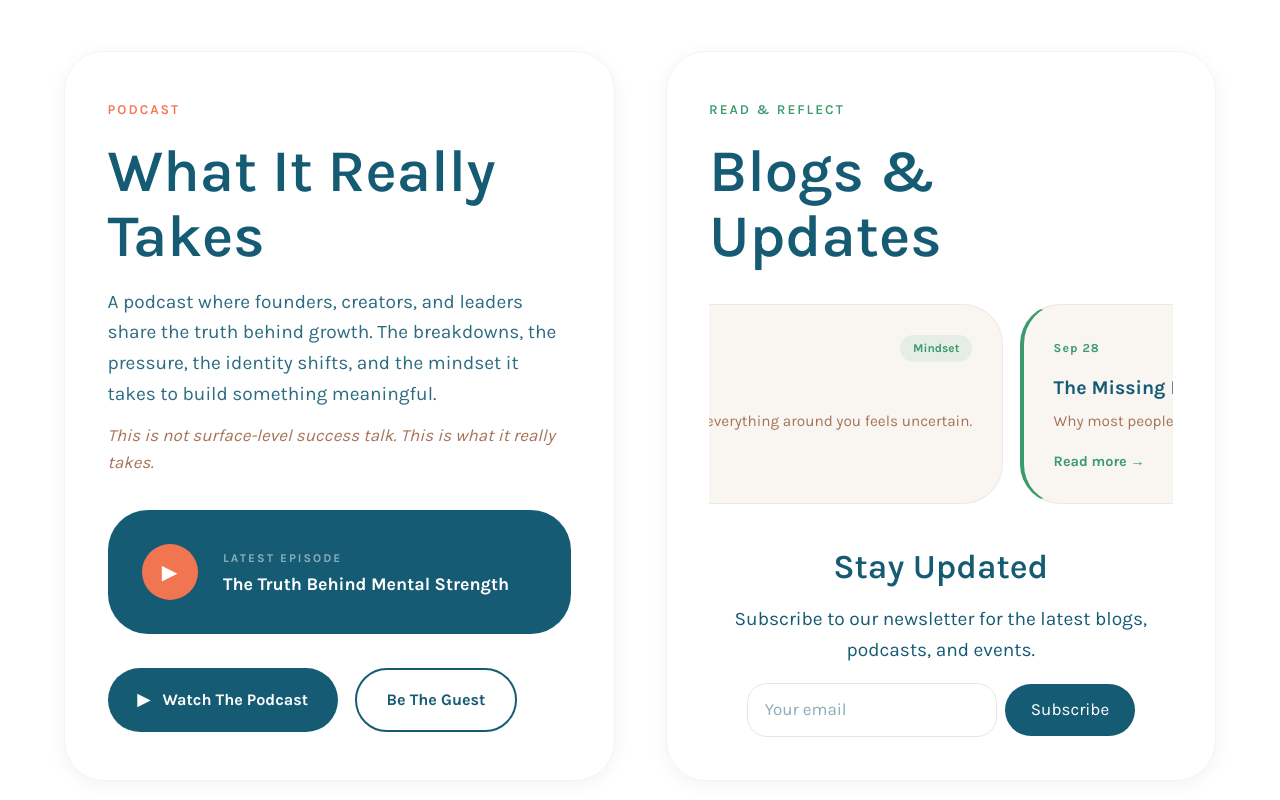
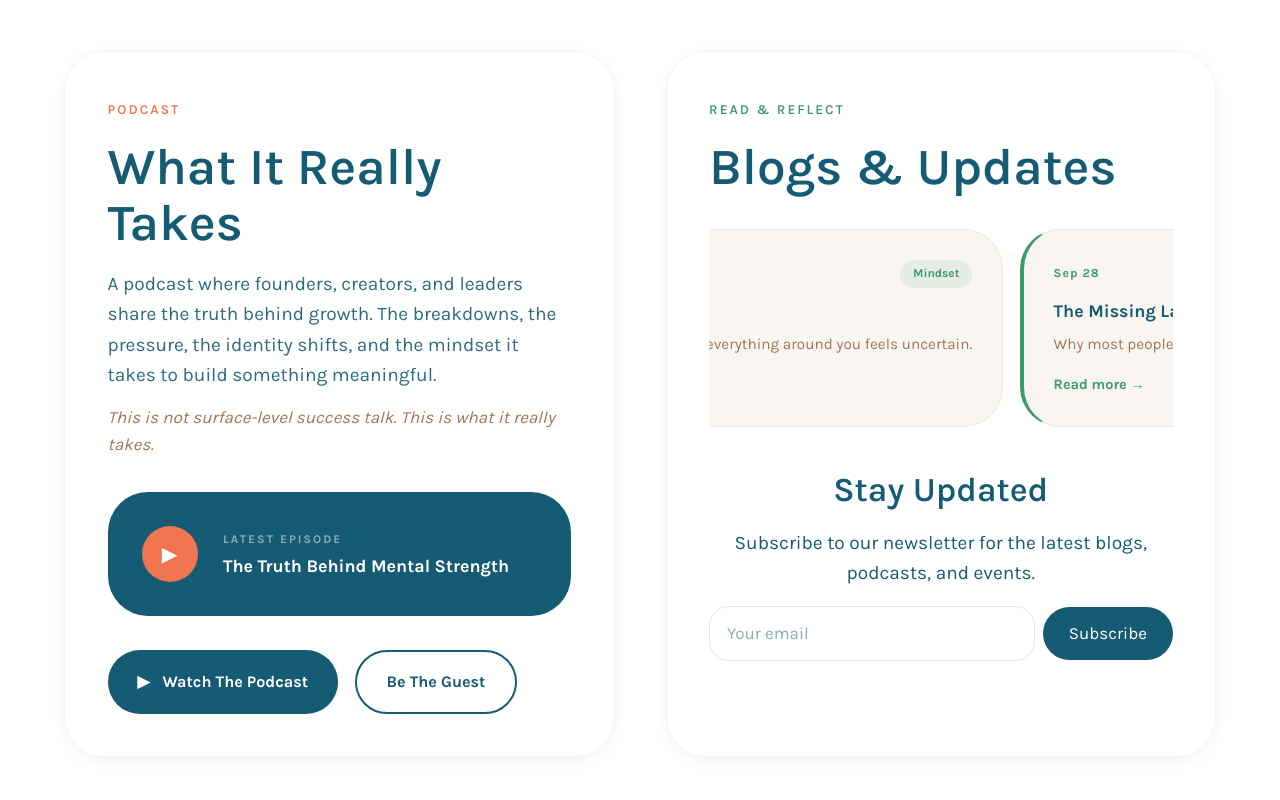
Before and after one commit to hetashridk/LifeOfMiracle, a Next.js app: page / in a window 1280 px wide. Shown: the part 4140-4940 px from the top of the page. Built offline with nearby package versions, Linux system fonts and the light colour scheme; no server answers.

Commit message:
mobile and tab responsive done

```diff
--- a/src/components/Newsletter.tsx
+++ b/src/components/Newsletter.tsx
@@ -35,7 +35,7 @@ export default function Newsletter() {
       textAlign: 'center',
     }}>
       <h2 style={{
-        fontSize: '2rem', // ✅ reduced
+        fontSize: 'clamp(1.4rem, 3.5vw, 2rem)',
         fontFamily: 'var(--font-karla)',
         color: 'var(--color-primary)',
         marginBottom: '1rem',
@@ -51,7 +51,16 @@ export default function Newsletter() {
         Subscribe to our newsletter for the latest blogs, podcasts, and events.
       </p>
 
-      <form onSubmit={handleSubmit} style={{ display: 'inline-flex', gap: '0.5rem', alignItems: 'center' }}>
+      <form onSubmit={handleSubmit} style={{
+        display: 'flex',
+        flexWrap: 'wrap',
+        gap: '0.5rem',
+        alignItems: 'center',
+        justifyContent: 'center',
+        width: '100%',
+        maxWidth: '480px',
+        margin: '0 auto',
+      }}>
         <input
           type="email"
           placeholder="Your email"
@@ -61,7 +70,9 @@ export default function Newsletter() {
             padding: '0.75rem 1rem',
             borderRadius: 'var(--radius-md)',
             border: '1px solid rgba(0,0,0,0.1)',
-            minWidth: '250px',
+            flex: '1 1 180px',   /* grows/shrinks, wraps below button if too narrow */
+            minWidth: '0',
+            width: '100%',
           }}
         />
         <button
--- a/src/components/PodcastBlog.tsx
+++ b/src/components/PodcastBlog.tsx
@@ -20,9 +20,32 @@ const posts = [
   },
 ];
 
+/** Returns window.innerWidth after mount; undefined during SSR/first render (avoids hydration mismatch). */
+function useWindowWidth(): number | undefined {
+  const [width, setWidth] = useState<number | undefined>(undefined);
+  useEffect(() => {
+    setWidth(window.innerWidth);
+    const onResize = () => setWidth(window.innerWidth);
+    window.addEventListener('resize', onResize);
+    return () => window.removeEventListener('resize', onResize);
+  }, []);
+  return width;
+}
+
 export function PodcastBlog() {
   const [showGuestForm, setShowGuestForm] = useState(false);
   const carouselRef = useRef<HTMLDivElement>(null);
+  const windowWidth = useWindowWidth();
+
+  const isMobile = windowWidth !== undefined && windowWidth < 640;
+  const isTablet = windowWidth !== undefined && windowWidth >= 640 && windowWidth < 1024;
+  const isSmall = isMobile || isTablet; // mobile + tablet
+
+  // Responsive tokens
+  const sectionPadding  = isMobile ? '3rem 1.25rem' : 'var(--spacing-section) 5%';
+  const cardPadding     = isMobile ? '1.25rem'       : '2.5rem';
+  const episodePadding  = isMobile ? '1.25rem'       : '2rem';
+  const episodeGap      = isMobile ? '1rem'          : '1.5rem';
 
   useEffect(() => {
     const interval = setInterval(() => {
@@ -34,17 +57,18 @@ export function PodcastBlog() {
           carouselRef.current.scrollBy({ left: 300, behavior: 'smooth' });
         }
       }
-    }, 4000); // auto scroll every 4s
+    }, 4000);
     return () => clearInterval(interval);
   }, []);
 
   return (
     <section id="podcast" style={{
-      padding: 'var(--spacing-section) 5%',
+      padding: sectionPadding,
       backgroundColor: '#fff',
     }}>
       <div style={{ maxWidth: '1400px', margin: '0 auto' }}>
-        <div style={{ display: 'flex', gap: '3rem', flexWrap: 'wrap' }}>
+        {/* flex-responsive collapses to column at ≤1024px via globals.css */}
+        <div className="flex-responsive" style={{ display: 'flex', gap: '3rem', flexWrap: 'wrap' }}>
 
           {/* ── Podcast Card ── */}
           <motion.div
@@ -52,10 +76,11 @@ export function PodcastBlog() {
             whileInView={{ opacity: 1, x: 0 }}
             viewport={{ once: true }}
             style={{
-              flex: 1, minWidth: '300px',
+              flex: 1,
+              minWidth: 'min(300px, 100%)',
               backgroundColor: 'transparent',
               borderRadius: 'var(--radius-lg)',
-              padding: '2.5rem',
+              padding: cardPadding,
               border: '1px solid rgba(0,0,0,0.05)',
               boxShadow: '0 4px 20px rgba(0,0,0,0.05)',
             }}
@@ -66,13 +91,15 @@ export function PodcastBlog() {
             }}>
               Podcast
             </span>
+
             <h2 style={{
-              fontSize: '3.5rem', margin: '1rem 0',
+              fontSize: 'clamp(1.8rem, 4vw, 3.5rem)', margin: '1rem 0',
               fontFamily: 'var(--font-karla)',
               color: 'var(--color-primary)', lineHeight: 1.1,
             }}>
               What It Really Takes
             </h2>
+
             <p style={{
               color: 'var(--color-text-primary)', marginBottom: '0.75rem',
               fontSize: '1.125rem', opacity: 0.9,
@@ -92,11 +119,11 @@ export function PodcastBlog() {
             <div style={{
               backgroundColor: 'var(--color-primary)',
               borderRadius: 'var(--radius-lg)',
-              padding: '2rem',
+              padding: episodePadding,
               marginBottom: '2rem',
               display: 'flex',
               alignItems: 'center',
-              gap: '1.5rem',
+              gap: episodeGap,
             }}>
               <div style={{
                 width: 56, height: 56, borderRadius: '50%',
@@ -106,7 +133,7 @@ export function PodcastBlog() {
               }}>
                 <span style={{ color: '#fff', fontSize: '1.2rem' }}>▶</span>
               </div>
-              <div>
+              <div style={{ minWidth: 0 }}> {/* minWidth:0 lets text shrink/wrap inside flex */}
                 <p style={{
                   fontSize: '0.7rem', fontWeight: 700,
                   letterSpacing: '2px', textTransform: 'uppercase',
@@ -117,38 +144,50 @@ export function PodcastBlog() {
                 <p style={{
                   fontSize: '1.05rem', fontWeight: 700,
                   color: '#fff', lineHeight: 1.3,
+                  wordBreak: 'break-word',
                 }}>
                   The Truth Behind Mental Strength
                 </p>
               </div>
             </div>
 
-            <div style={{ display: 'flex', gap: '1rem', flexWrap: 'wrap' }}>
-              <a href="https://www.youtube.com/@karishmakhubchandani" className="btn-dark" style={{
-                display: 'inline-flex', alignItems: 'center', gap: '0.75rem',
-                backgroundColor: 'var(--color-primary)', color: '#fff',
-                padding: '1rem 1.75rem', borderRadius: 'var(--radius-pill)',
-                textDecoration: 'none', fontWeight: 700, fontSize: '0.95rem',
-              }} target="_blank" rel="noopener noreferrer">
+            {/* CTA buttons — stack vertically on mobile */}
+            <div style={{
+              display: 'flex',
+              flexDirection: isMobile ? 'column' : 'row',
+              gap: '1rem',
+              flexWrap: 'wrap',
+            }}>
+              <a
+                href="https://www.youtube.com/@karishmakhubchandani"
+                className="btn-dark"
+                style={{
+                  display: 'inline-flex', alignItems: 'center',
+                  justifyContent: 'center', gap: '0.75rem',
+                  backgroundColor: 'var(--color-primary)', color: '#fff',
+                  padding: '1rem 1.75rem', borderRadius: 'var(--radius-pill)',
+                  textDecoration: 'none', fontWeight: 700, fontSize: '0.95rem',
+                }}
+                target="_blank"
+                rel="noopener noreferrer"
+              >
                 <span>▶</span> Watch The Podcast
               </a>
+
               {showGuestForm && <GuestForm onClose={() => setShowGuestForm(false)} />}
+
               <button
                 type="button"
                 className="btn-outline"
                 style={{
-                  display: 'inline-flex',
-                  alignItems: 'center',
-                  gap: '0.75rem',
+                  display: 'inline-flex', alignItems: 'center',
+                  justifyContent: 'center', gap: '0.75rem',
                   border: '2px solid var(--color-primary)',
                   color: 'var(--color-primary)',
                   padding: '1rem 1.75rem',
                   borderRadius: 'var(--radius-pill)',
-                  textDecoration: 'none',
-                  fontWeight: 700,
-                  fontSize: '0.95rem',
-                  backgroundColor: 'transparent',
-                  cursor: 'pointer',
+                  fontWeight: 700, fontSize: '0.95rem',
+                  backgroundColor: 'transparent', cursor: 'pointer',
                 }}
                 onClick={() => setShowGuestForm(true)}
               >
@@ -163,10 +202,11 @@ export function PodcastBlog() {
             whileInView={{ opacity: 1, x: 0 }}
             viewport={{ once: true }}
             style={{
-              flex: 1, minWidth: '300px',
+              flex: 1,
+              minWidth: 'min(300px, 100%)',
               backgroundColor: 'transparent',
               borderRadius: 'var(--radius-lg)',
-              padding: '2.5rem',
+              padding: cardPadding,
               border: '1px solid rgba(0,0,0,0.05)',
               boxShadow: '0 4px 20px rgba(0,0,0,0.05)',
             }}
@@ -175,19 +215,28 @@ export function PodcastBlog() {
               color: 'var(--color-accent-emerald)', letterSpacing: '2px',
               textTransform: 'uppercase', fontWeight: 600, fontSize: '0.8rem',
             }}>
-              Read & Reflect
+              Read &amp; Reflect
             </span>
+
             <h2 style={{
-              fontSize: '3.5rem', margin: '1rem 0 2rem',
+              fontSize: 'clamp(1.8rem, 4vw, 3.5rem)', margin: '1rem 0 2rem',
               fontFamily: 'var(--font-karla)',
               color: 'var(--color-primary)', lineHeight: 1.1,
             }}>
-              Blogs & Updates
+              Blogs &amp; Updates
             </h2>
+
+            {/* Blog carousel — always scrollable horizontally */}
             <div
               ref={carouselRef}
               className="hide-scrollbar"
-              style={{ overflowX: 'auto', display: 'flex', gap: '1rem', paddingBottom: '1rem', scrollBehavior: 'smooth' }}
+              style={{
+                overflowX: 'auto',
+                display: 'flex',
+                gap: '1rem',
+                paddingBottom: '1rem',
+                scrollBehavior: 'smooth',
+              }}
             >
               {posts.map((post, i) => (
                 <motion.div
@@ -199,12 +248,13 @@ export function PodcastBlog() {
                   style={{
                     backgroundColor: 'var(--color-bg)',
                     borderRadius: 'var(--radius-lg)',
-                    padding: '1.75rem',
+                    padding: isMobile ? '1.25rem' : '1.75rem',
                     border: '1px solid rgba(0,0,0,0.05)',
                     borderLeft: '4px solid var(--color-accent-emerald)',
                     cursor: 'pointer',
                     transition: 'box-shadow 0.2s, transform 0.2s',
-                    minWidth: '260px',
+                    /* On mobile show one full card; on larger screens show partial next card */
+                    minWidth: isMobile ? 'calc(100% - 1rem)' : '260px',
                     flex: '0 0 auto',
                   }}
                   whileHover={{ y: -4, boxShadow: '0 8px 24px rgba(0,0,0,0.08)' }}
@@ -213,12 +263,13 @@ export function PodcastBlog() {
                     <span style={{ fontSize: '0.72rem', fontWeight: 700, color: 'var(--color-accent-emerald)', letterSpacing: '1px' }}>{post.date}</span>
                     <span style={{ fontSize: '0.7rem', fontWeight: 700, padding: '0.25rem 0.75rem', borderRadius: 9999, backgroundColor: 'rgba(59,155,109,0.1)', color: 'var(--color-accent-emerald)' }}>{post.tag}</span>
                   </div>
-                  <h3 style={{ fontSize: '1.15rem', fontWeight: 700, color: 'var(--color-primary)', marginBottom: '0.5rem', lineHeight: 1.3 }}>{post.title}</h3>
+                  <h3 style={{ fontSize: '1.05rem', fontWeight: 700, color: 'var(--color-primary)', marginBottom: '0.5rem', lineHeight: 1.3 }}>{post.title}</h3>
                   <p style={{ fontSize: '0.9rem', color: 'var(--color-text-secondary)', lineHeight: 1.6 }}>{post.desc}</p>
                   <div style={{ marginTop: '1rem', fontSize: '0.85rem', fontWeight: 700, color: 'var(--color-accent-emerald)' }}>Read more →</div>
                 </motion.div>
               ))}
             </div>
+
             <Newsletter />
           </motion.div>
 
```
